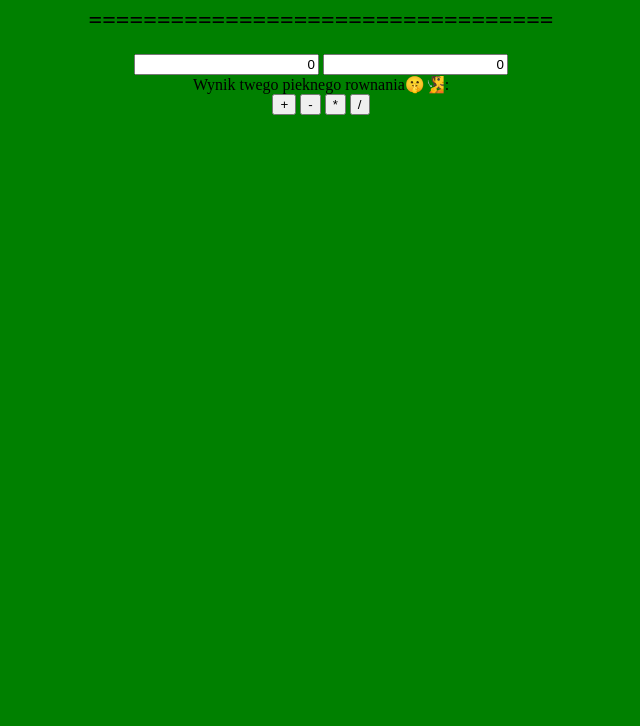
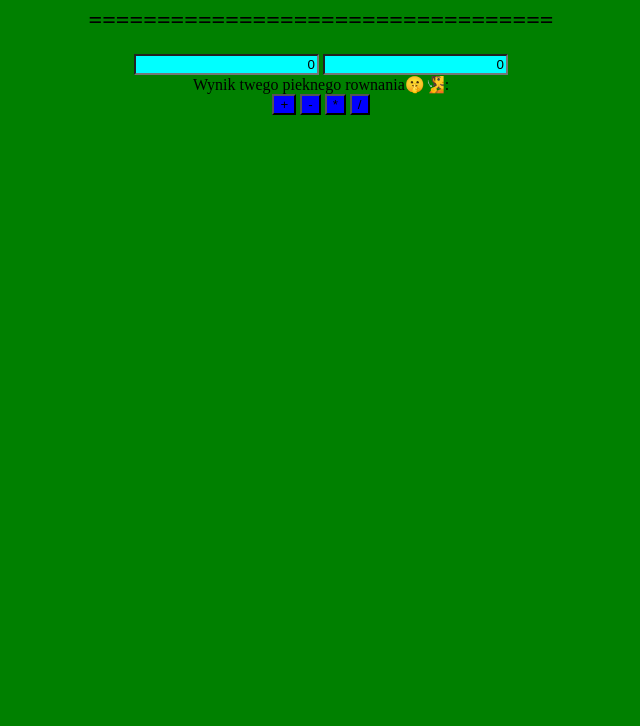
Before and after one commit to ElProfesro/Kalkulejtor, a plain HTML site: page index.html in a window 1280 px wide. Shown: the part 74-800 px from the top of the page, without its empty margins (319-959 px from the left). Drawn offline with Linux system fonts and the light colour scheme.

Commit message:
Update indexu

```diff
--- a/index.html
+++ b/index.html
@@ -34,6 +34,14 @@
             text-align: center;
             background-color: green;
         }
+
+        button {
+            background-color: blue;
+        }
+
+        input {
+            background-color: aqua;
+        }
     </style>
 
 </head>
```
